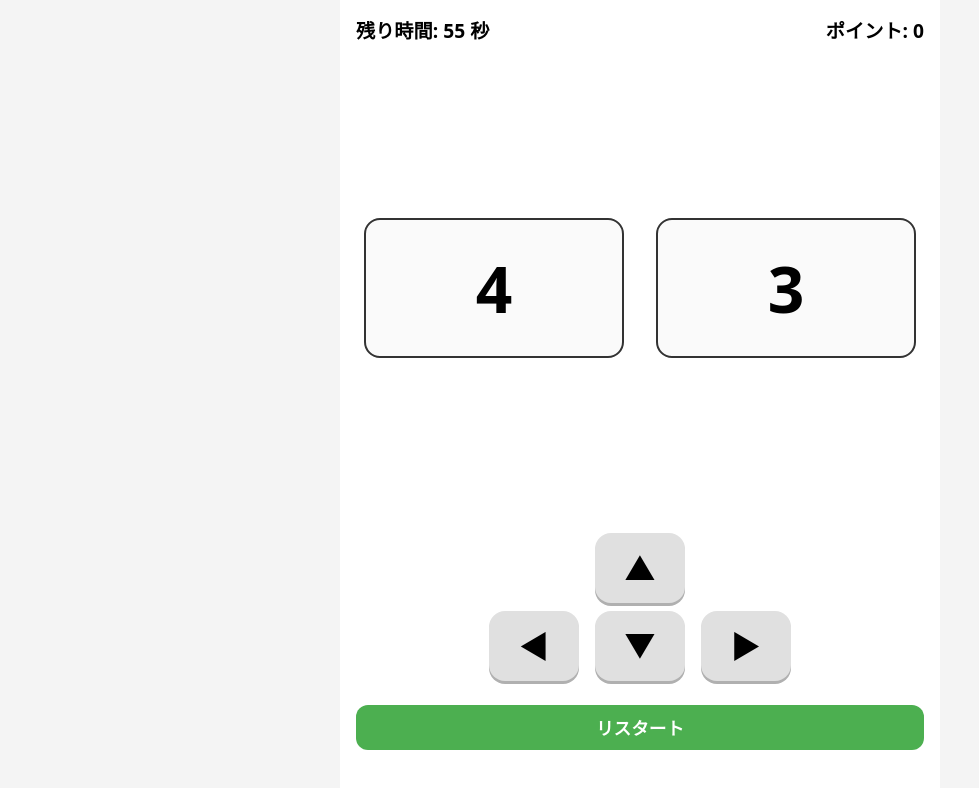
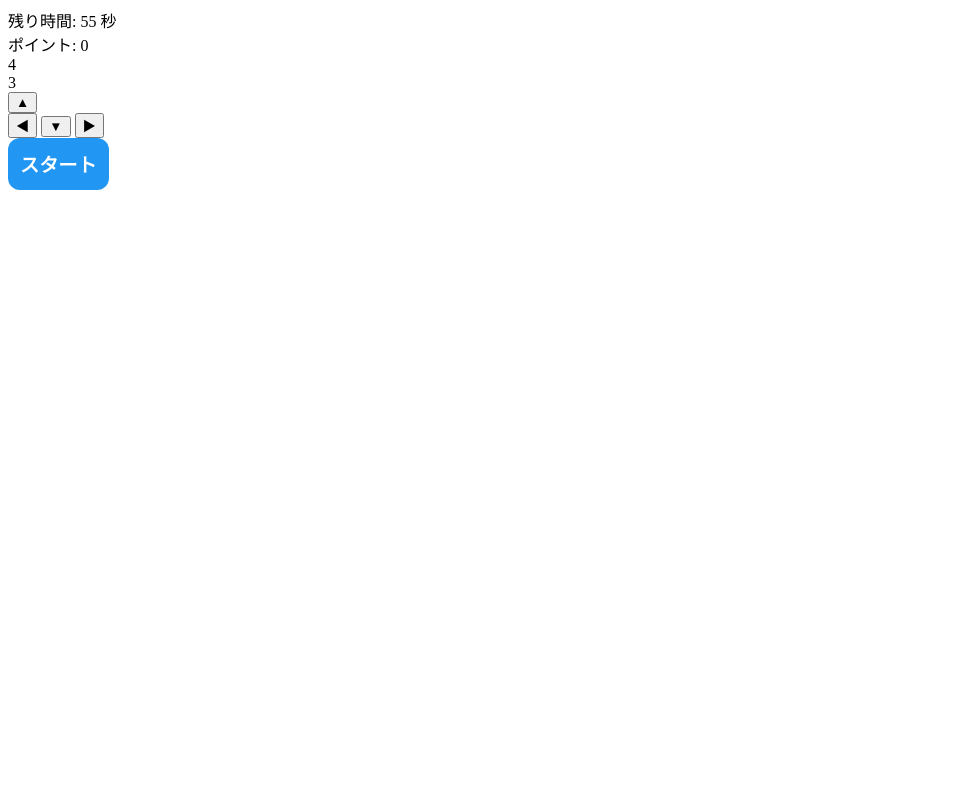
Before and after one commit to makinoki135-ux/addition_game_2, a plain HTML site: page index.html in a window 1280 px wide. Shown: the whole page, without its empty margins (0-979 px from the left). Drawn offline with Linux system fonts and the light colour scheme.

Commit message:
Update index.html

```diff
--- a/index.html
+++ b/index.html
@@ -5,137 +5,25 @@
   <meta name="viewport" content="width=device-width, initial-scale=1.0" />
   <title>10タッチゲーム</title>
   <style>
-    * {
-      box-sizing: border-box;
-      margin: 0;
-      padding: 0;
-      font-family: system-ui, -apple-system, BlinkMacSystemFont, "Segoe UI", sans-serif;
-    }
+    /* 省略せずに前回のCSSそのまま使用可。追加部分のみ下記 */
 
-    body {
-      background: #f4f4f4;
-      display: flex;
-      justify-content: center;
-      align-items: center;
-      min-height: 100vh;
-    }
-
-    .game-container {
-      width: 100%;
-      max-width: 600px;
-      height: 100vh;
-      max-height: 900px;
-      background: #ffffff;
-      padding: 16px;
-      display: flex;
-      flex-direction: column;
-      gap: 16px;
-    }
-
-    .info-bar {
-      display: flex;
-      justify-content: space-between;
+    #start-btn, #restart-btn {
+      padding: 12px;
       font-size: 1.2rem;
-      font-weight: 600;
-    }
-
-    .numbers-area {
-      flex: 1;
-      display: flex;
-      justify-content: space-evenly;
-      align-items: center;
-      gap: 16px;
-    }
-
-    .number-box {
-      flex: 1;
-      margin: 0 8px;
-      display: flex;
-      justify-content: center;
-      align-items: center;
-      font-size: 4rem;
-      font-weight: 700;
-      border-radius: 16px;
-      border: 2px solid #333;
-      background: #fafafa;
-      min-height: 140px;
-    }
-
-    .controls {
-      display: flex;
-      flex-direction: column;
-      gap: 8px;
-      margin-bottom: 8px;
-    }
-
-    .controls .row {
-      display: flex;
-      justify-content: center;
-      gap: 16px;
-    }
-
-    .arrow-btn {
-      min-width: 90px;
-      min-height: 70px;
-      font-size: 2rem;
-      border-radius: 16px;
-      border: none;
-      background: #e0e0e0;
-      box-shadow: 0 3px 0 #b0b0b0;
-      cursor: pointer;
-      touch-action: manipulation;
-    }
-
-    .arrow-btn:active {
-      transform: translateY(2px);
-      box-shadow: 0 1px 0 #b0b0b0;
-    }
-
-    .arrow-btn:disabled {
-      opacity: 0.5;
-      box-shadow: none;
-      cursor: default;
-    }
-
-    .footer {
-      display: flex;
-      flex-direction: column;
-      gap: 8px;
-    }
-
-    #restart-btn {
-      padding: 10px;
-      font-size: 1.1rem;
       border-radius: 12px;
       border: none;
-      background: #4caf50;
+      background: #2196f3;
       color: #fff;
       font-weight: 600;
       cursor: pointer;
       touch-action: manipulation;
     }
-
-    #restart-btn:active {
+    #restart-btn {
+      background: #4caf50;
+      display: none;
+    }
+    #start-btn:active, #restart-btn:active {
       opacity: 0.9;
-    }
-
-    #message {
-      min-height: 1.5em;
-      font-size: 1.1rem;
-      text-align: center;
-      font-weight: 600;
-    }
-
-    @media (max-height: 600px) {
-      .number-box {
-        font-size: 3rem;
-        min-height: 100px;
-      }
-      .arrow-btn {
-        min-width: 70px;
-        min-height: 60px;
-        font-size: 1.6rem;
-      }
     }
   </style>
 </head>
@@ -153,17 +41,18 @@
 
     <section class="controls">
       <div class="row">
-        <button class="arrow-btn" data-direction="up">▲</button>
+        <button class="arrow-btn" data-direction="up" disabled>▲</button>
       </div>
       <div class="row">
-        <button class="arrow-btn" data-direction="left">◀</button>
-        <button class="arrow-btn" data-direction="down">▼</button>
-        <button class="arrow-btn" data-direction="right">▶</button>
+        <button class="arrow-btn" data-direction="left" disabled>◀</button>
+        <button class="arrow-btn" data-direction="down" disabled>▼</button>
+        <button class="arrow-btn" data-direction="right" disabled>▶</button>
       </div>
     </section>
 
     <footer class="footer">
-      <button id="restart-btn">リスタート</button>
+      <button id="start-btn">スタート</button>
+      <button id="restart-btn">もう一度</button>
       <div id="message"></div>
     </footer>
   </div>
```
